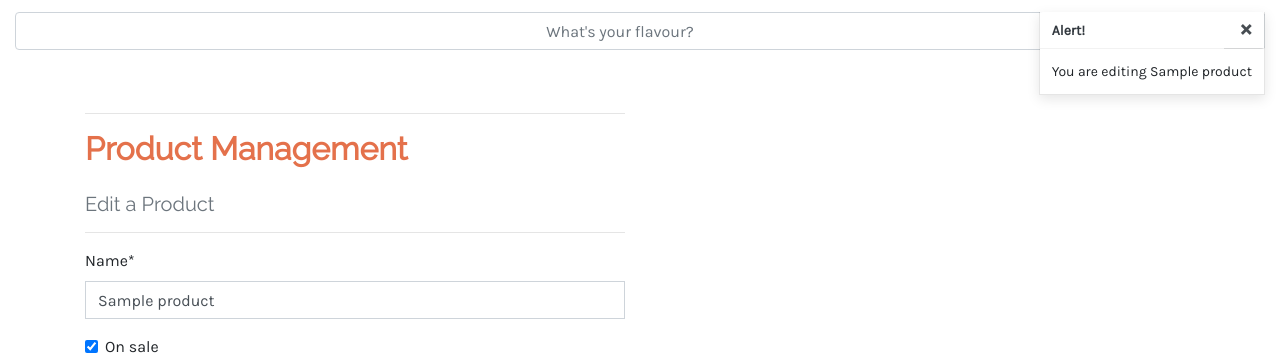
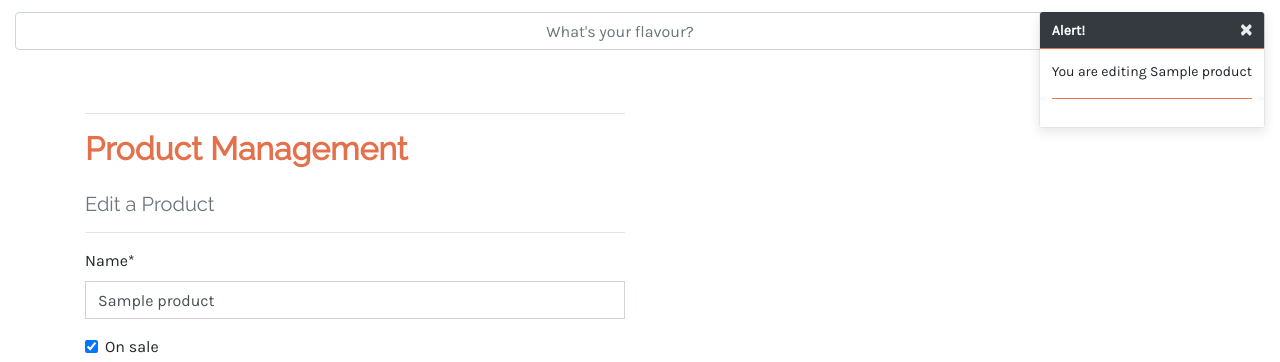
Before and after one commit to Edb83/moose-juice, a Django app: page /products/edit/1/ in a window 1280 px wide. Shown: the part 58-420 px from the top of the page. Run offline with Django 3.2, Linux system fonts and the light colour scheme; a user stored in the database is signed in; data comes from the database, SQL or seed files in the repository; tables that the repository leaves empty hold one stand-in row (values such as "Sample post"); some libraries are stand-ins or nearby versions.

Commit message:
Style remaining toasts for consistency

```diff
--- a/templates/includes/toasts/toast_info.html
+++ b/templates/includes/toasts/toast_info.html
@@ -1,13 +1,17 @@
-<div class="toast custom-toast rounded-0 border-top-0" data-autohide="false">
-    <div class="arrow-up arrow-info"></div>
-    <div class="w-100 toast-capper bg-info"></div>
-    <div class="toast-header bg-white text-dark">
+<div class="toast border-top-0" data-autohide="false">
+
+    <div class="toast-header bg-dark text-white border-accent-primary">
         <strong class="mr-auto">Alert!</strong>
-        <button type="button" class="ml-2 mb-1 close text-dark" data-dismiss="toast" aria-label="Close">
+        <button type="button" class="ml-2 mb-1 close" data-dismiss="toast" aria-label="Close">
             <span aria-hidden="true">&times;</span>
         </button>
     </div>
     <div class="toast-body bg-white">
-        {{ message }}
+        <div class="row">
+            <div class="col">
+                <p class="border-accent-primary pb-3">{{ message }}</p>
+            </div>
+        </div>
+
     </div>
 </div>
```
Also changed, not shown: cart/views.py (+11 -4 lines), templates/includes/toasts/toast_error.html (+10 -6 lines), templates/includes/toasts/toast_warning.html (+10 -6 lines).
